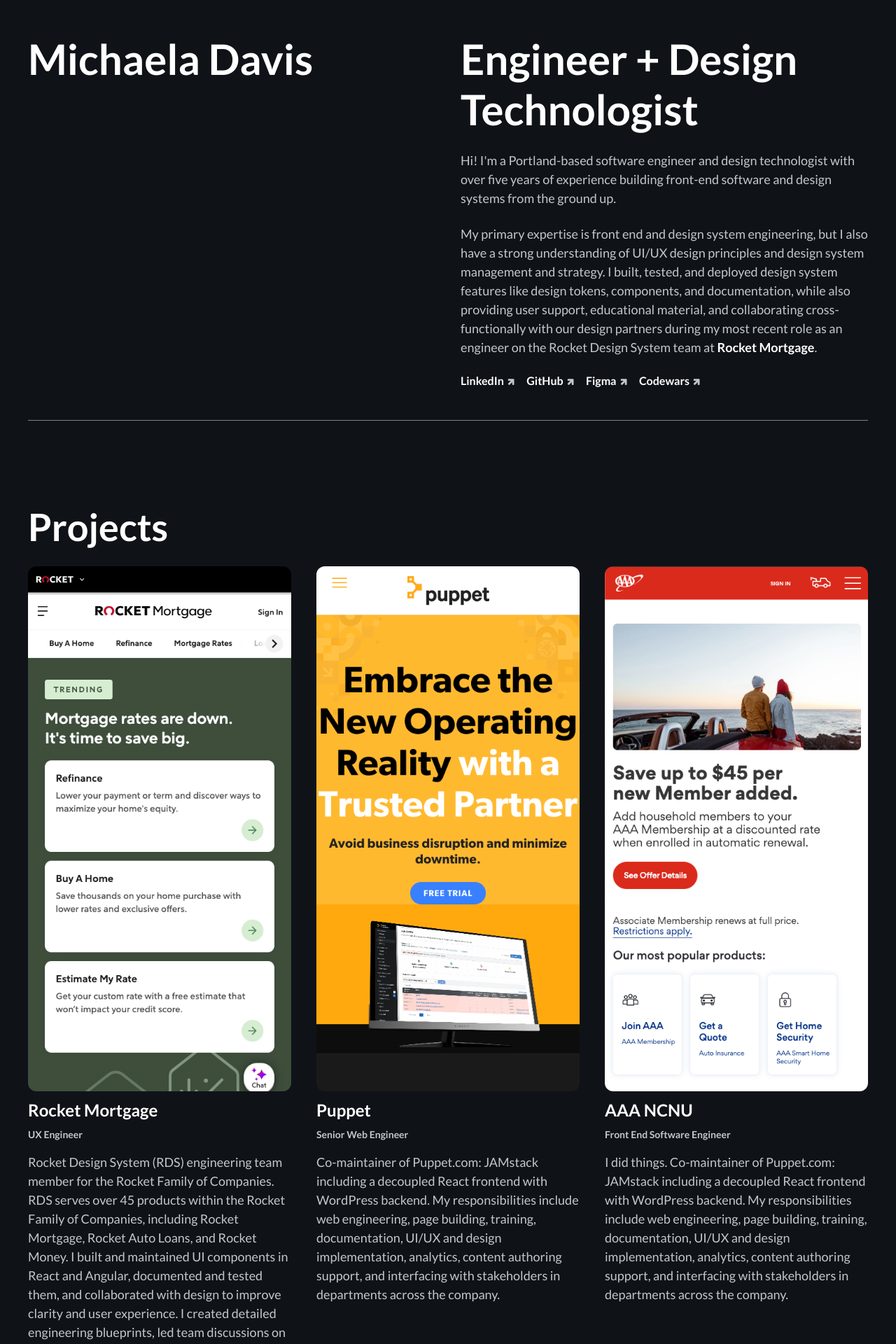
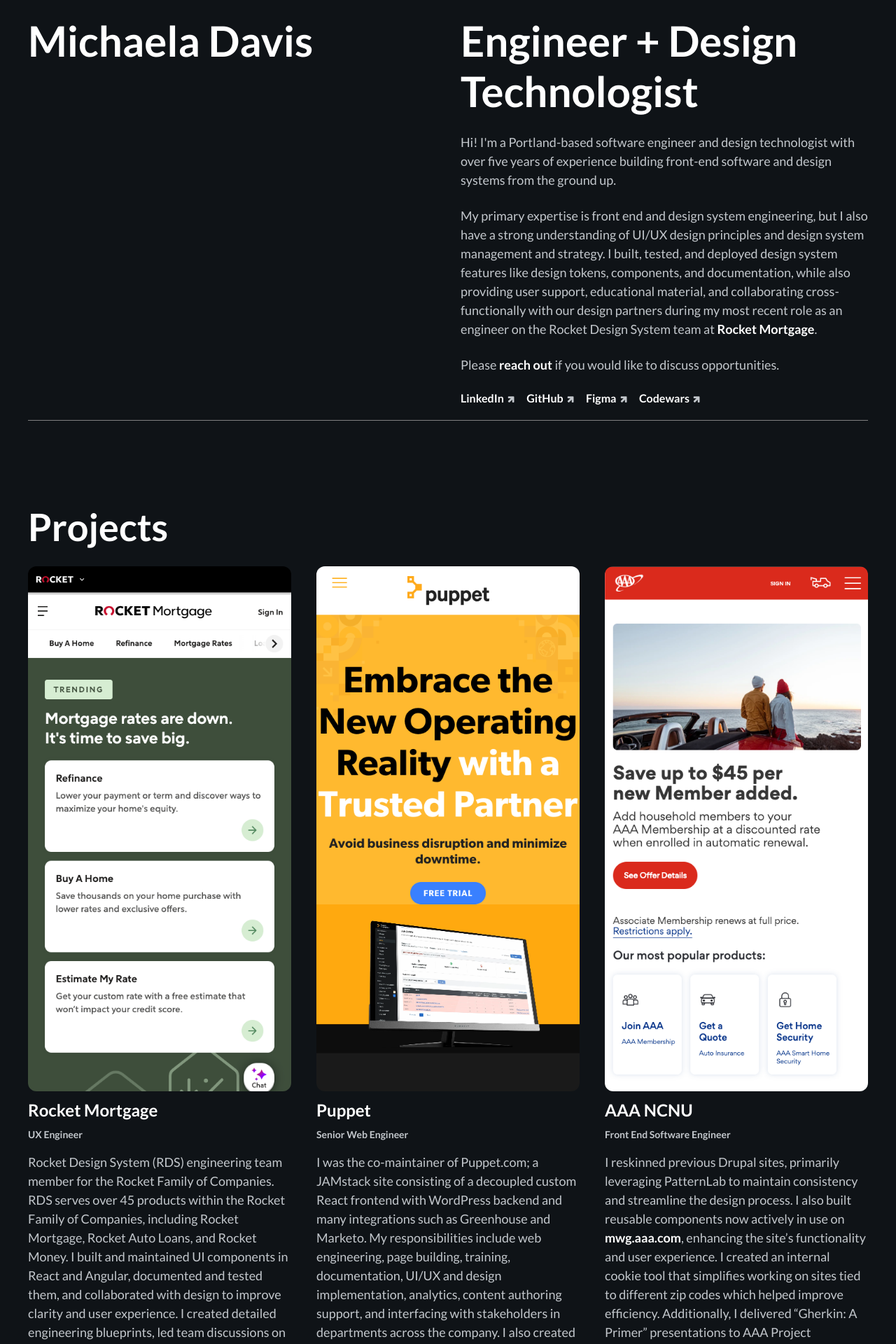
Before and after one commit to Michaela-Davis/portfolio_2024, a React (Create React App) app: page / in a window 1280 px wide. Shown: the top 1920 px of the page at 70% size. Built offline with nearby package versions, Linux system fonts and the light colour scheme; a web font is replaced by a local one.

Commit message:
:recycle: Update project descriptions

```diff
--- a/src/App.tsx
+++ b/src/App.tsx
@@ -30,6 +30,9 @@
             <p className="hero__body">
               My primary expertise is front end and design system engineering, but I also have a strong understanding of UI/UX design principles and design system management and strategy. I built, tested, and deployed design system features like design tokens, components, and documentation, while also providing user support, educational material, and collaborating cross-functionally with our design partners during my most recent role as an engineer on the Rocket Design System team at <a href="https://www.rocketmortgage.com/" target="_blank" rel="noopener noreferrer">Rocket Mortgage</a>.
             </p>
+            <p className="hero__body">
+              Please <a href="mailto:michaela.delight@gmail.com" target="_blank" rel="noopener noreferrer">reach out</a> if you would like to discuss opportunities.
+            </p>
             <div className="hero__links">
               <a href="https://www.linkedin.com/in/michaela-davis/" target="_blank" rel="noopener noreferrer" className="hero__link">LinkedIn<i className="fa fa-arrow-up" aria-hidden="true"></i></a>
               <a href="https://github.com/Michaela-Davis?tab=overview&from=2020-12-01&to=2020-12-31" target="_blank" rel="noopener noreferrer" className="hero__link">GitHub<i className="fa fa-arrow-up" aria-hidden="true"></i></a>
@@ -61,8 +64,8 @@
           <h2 className='project__title'>Puppet</h2>
           <h3 className='project__sub-title'>Senior Web Engineer</h3>
           <p className='project__description'>
-            Co-maintainer of Puppet.com: JAMstack including a decoupled React frontend with WordPress backend. My responsibilities include web engineering, page building, training, documentation, UI/UX and design implementation, analytics, content authoring support, and interfacing with stakeholders in departments
-            across the company.
+            I was the co-maintainer of Puppet.com; a JAMstack site consisting of a decoupled custom React frontend with WordPress backend and many integrations such as Greenhouse and Marketo. My responsibilities include web engineering, page building, training, documentation, UI/UX and design implementation, analytics, content authoring support, and interfacing with stakeholders in departments
+            across the company. I also created engaging animated experiences like the Puppetize timeline and provided training, documentation, and support to streamline the page-building process for content authors.
           </p>
         </section>
 
@@ -72,10 +75,7 @@
           <h2 className='project__title'>AAA NCNU</h2>
           <h3 className='project__sub-title'>Front End Software Engineer</h3>
           <p className='project__description'>
-            I did things. Co-maintainer of Puppet.com: JAMstack including a decoupled React frontend with WordPress
-            backend. My responsibilities include web engineering, page building, training, documentation, UI/UX and
-            design implementation, analytics, content authoring support, and interfacing with stakeholders in
-            departments across the company.
+            I reskinned previous Drupal sites, primarily leveraging PatternLab to maintain consistency and streamline the design process. I also built reusable components now actively in use on <a href="https://www.mwg.aaa.com/" target="_blank" rel="noopener noreferrer">mwg.aaa.com</a>, enhancing the site’s functionality and user experience. I created an internal cookie tool that simplifies working on sites tied to different zip codes which helped improve efficiency. Additionally, I delivered “Gherkin: A Primer” presentations to AAA Project Managers and the local Drupal User Group, teaching them how to write Gherkin testing statement, sfostering better alignment between AAA PMs and engineers.
           </p>
         </section>
       </div>
```
